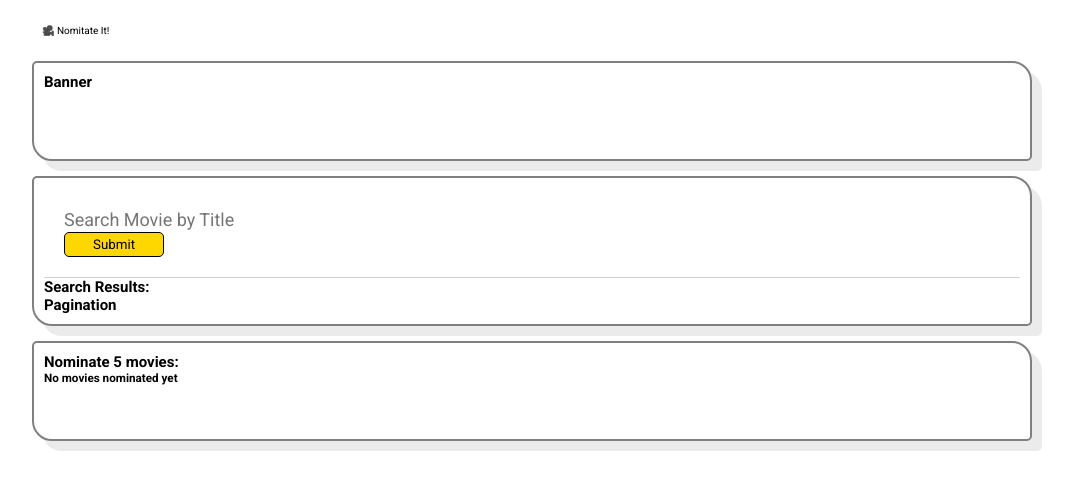
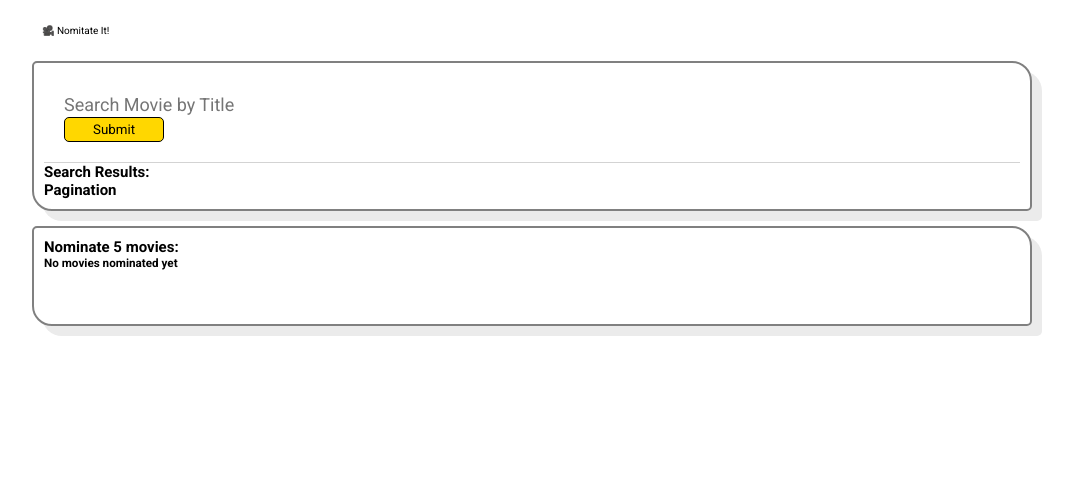
Before and after one commit to zkiu/nominate_it, a React (Create React App) app: page / in a window 1280 px wide. Shown: the top 490 px of the page, without its empty margins (108-1181 px from the left). Built offline with nearby package versions, Linux system fonts and the light colour scheme.

Commit message:
add banner style

```diff
--- a/src/components/App.tsx
+++ b/src/components/App.tsx
@@ -30,7 +30,7 @@ export default function App() {
 	return (
 		<main>
 			<Header />
-			<Banner />
+			{nominatedList.length === 5 && <Banner nominatedList={nominatedList} />}
 			<Search addMovie={addMovie} nominatedList={nominatedList} />
 			<Nominate removeMovie={removeMovie} nominatedList={nominatedList} />
 
--- a/src/components/Banner/Banner.tsx
+++ b/src/components/Banner/Banner.tsx
@@ -1,9 +1,27 @@
-import React, {useState} from 'react'
+import {useState} from 'react'
+import {Movie} from '../../services/typescript'
+import defaultImage from '../../assets/images/poster_default.jpg'
 
-export default function Banner({}) {
+export default function Banner({nominatedList}) {
+	let list = nominatedList.map((movie: Movie) => (
+		<li key={movie.imdbID} className="">
+			<img
+				src={movie.Poster.toLowerCase() !== 'n/a' ? movie.Poster : defaultImage}
+				alt="movie poster"
+			/>
+			<div className="">
+				<div className="">
+					<h2>{movie.Title}</h2>
+					<p>{movie.Year}</p>
+				</div>
+			</div>
+		</li>
+	))
+
 	return (
-		<section>
-			<h1>Banner</h1>
+		<section className="banner">
+			<h2>Your top 5 picks!</h2>
+			<ul className="bannerList">{list}</ul>
 		</section>
 	)
 }
--- a/src/components/Banner/_Banner.scss
+++ b/src/components/Banner/_Banner.scss
@@ -1 +1,8 @@
-// blank
+.banner {
+	background-color: black;
+	color: white;
+	overflow: hidden;
+	.bannerList {
+		display: flex;
+	}
+}
```
